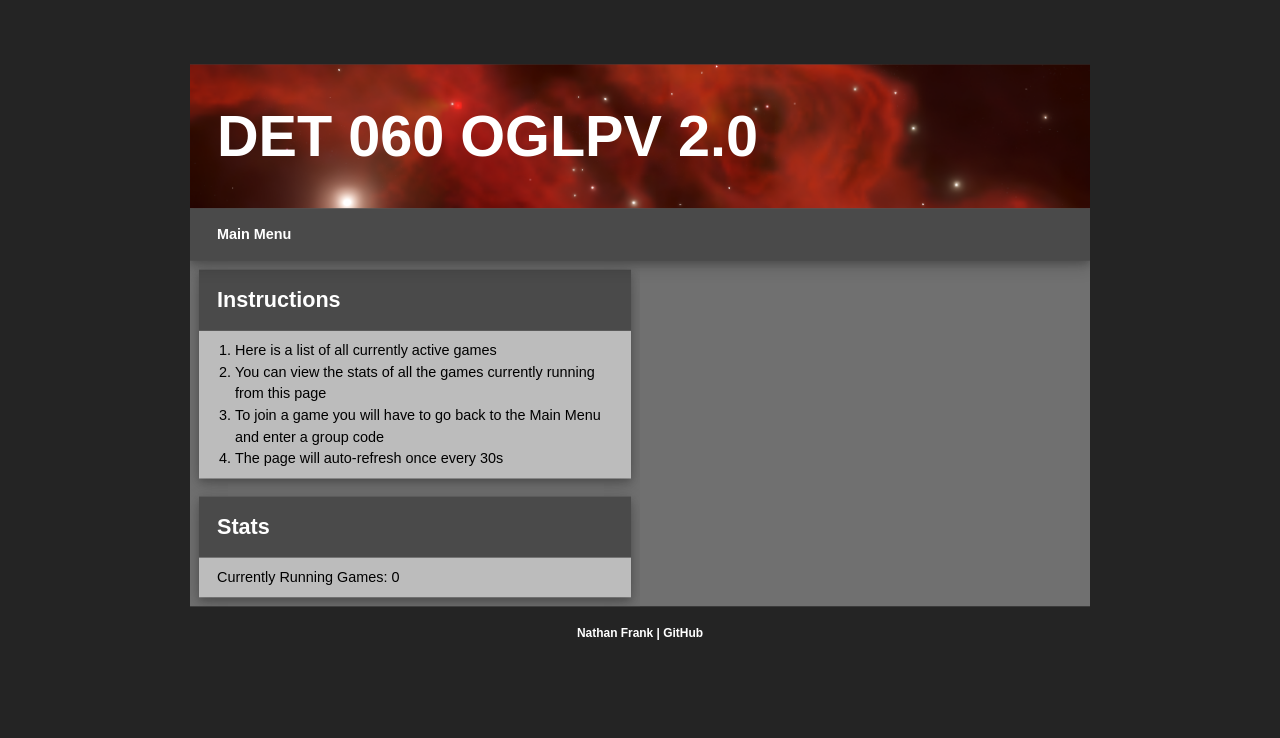
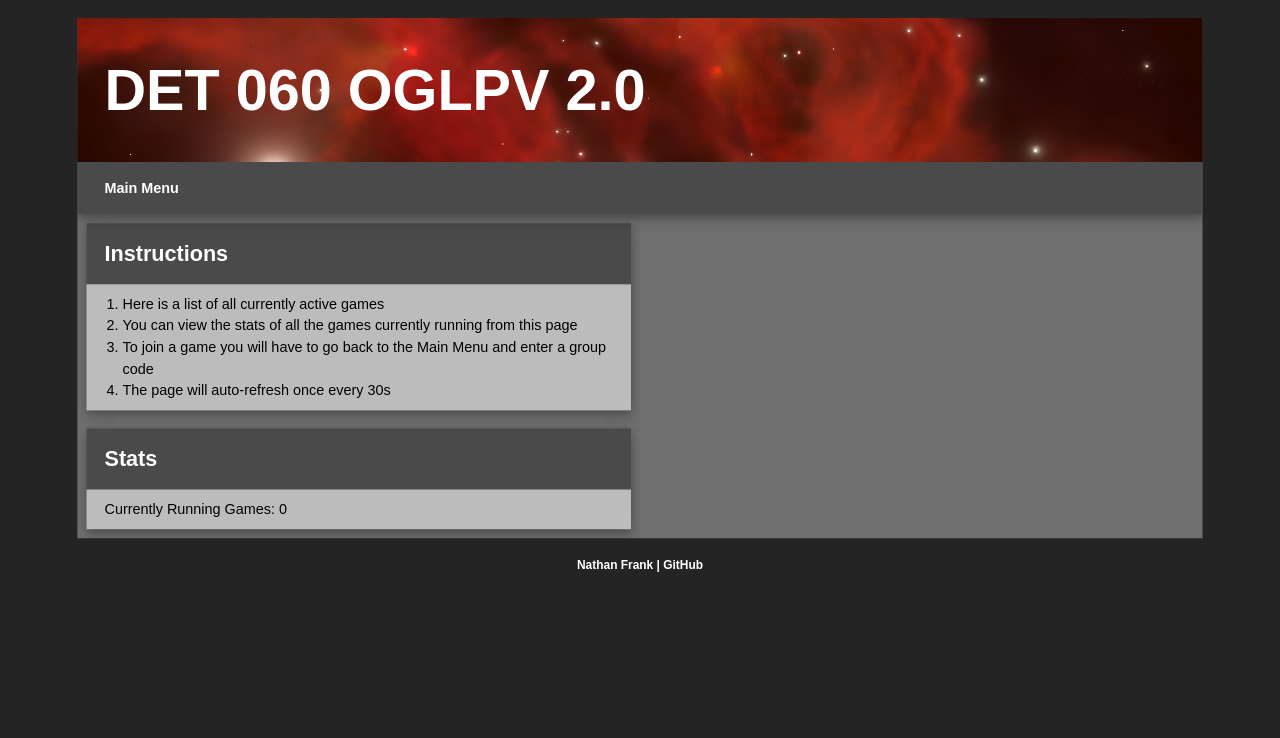
Before and after one commit to nathanjf/DET-060-GLP-VIEWER, a Flask app: page /browser in a window 1280 px wide. Shown: the top 738 px of the page. Run offline with Flask 2, Linux system fonts and the light colour scheme; data that the repository does not hold is empty; parts of the project's set-up code (start-up, migrations or seed data) failed here and were passed over.

Commit message:
Scale website to fit on one page (most the time)

```diff
--- a/app/static/css/main.css
+++ b/app/static/css/main.css
@@ -1,19 +1,14 @@
 body {
     background-color: #242424;
     font-family: Arial, Helvetica, sans-serif;
-    -webkit-transform:scale(0.9);
-    -moz-transform:scale(0.9);
-    -ms-transform:scale(0.9);
-    transform:scale(0.9);
-    -ms-transform-origin:center center;
-    -webkit-transform-origin:center center;
-    -moz-transform-origin:center center;
-    transform-origin:center center;
+    transform-origin: center top;
+    transform: scale(0.9);
+    margin:0;
 }
 
 .blockContentDiv {
     display: block;
-    width: 1000px;
+    width: 1250px;
     padding-top: 20px;
     margin: auto;
     background-color: #242424;
@@ -157,6 +152,10 @@ span {
     text-decoration: none;
 }
 
+.sigDiv a:hover{
+    color: #BCBCBC;
+}
+
 .sepDiv a:link {
     color: white;
     text-decoration: none;
@@ -165,6 +164,10 @@ span {
 .sepDiv a:visited {
     color: white;
     text-decoration: none;
+}
+
+.sepDiv a:hover {
+    color:#BCBCBC;
 }
 
 .flexBodyProxy {
```
